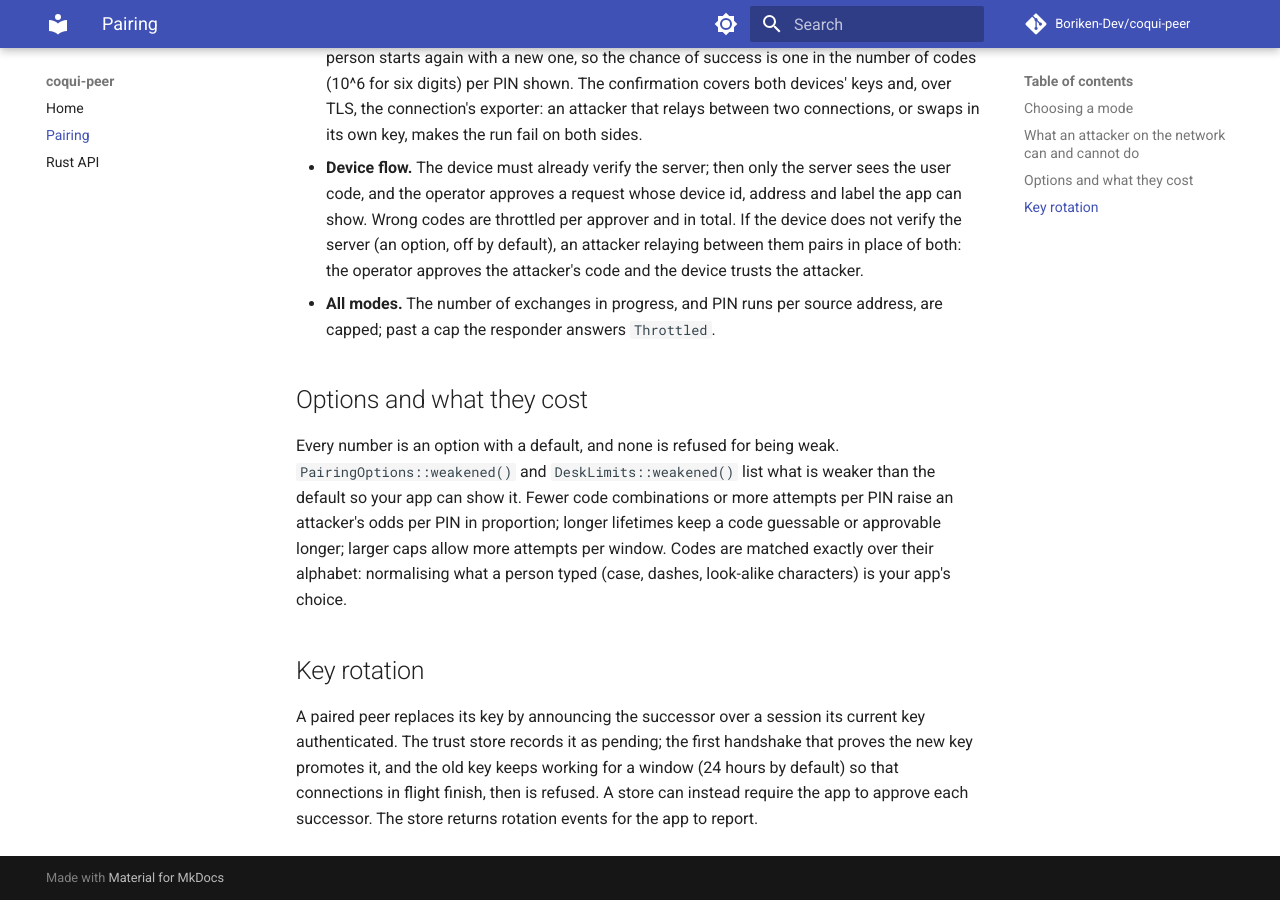
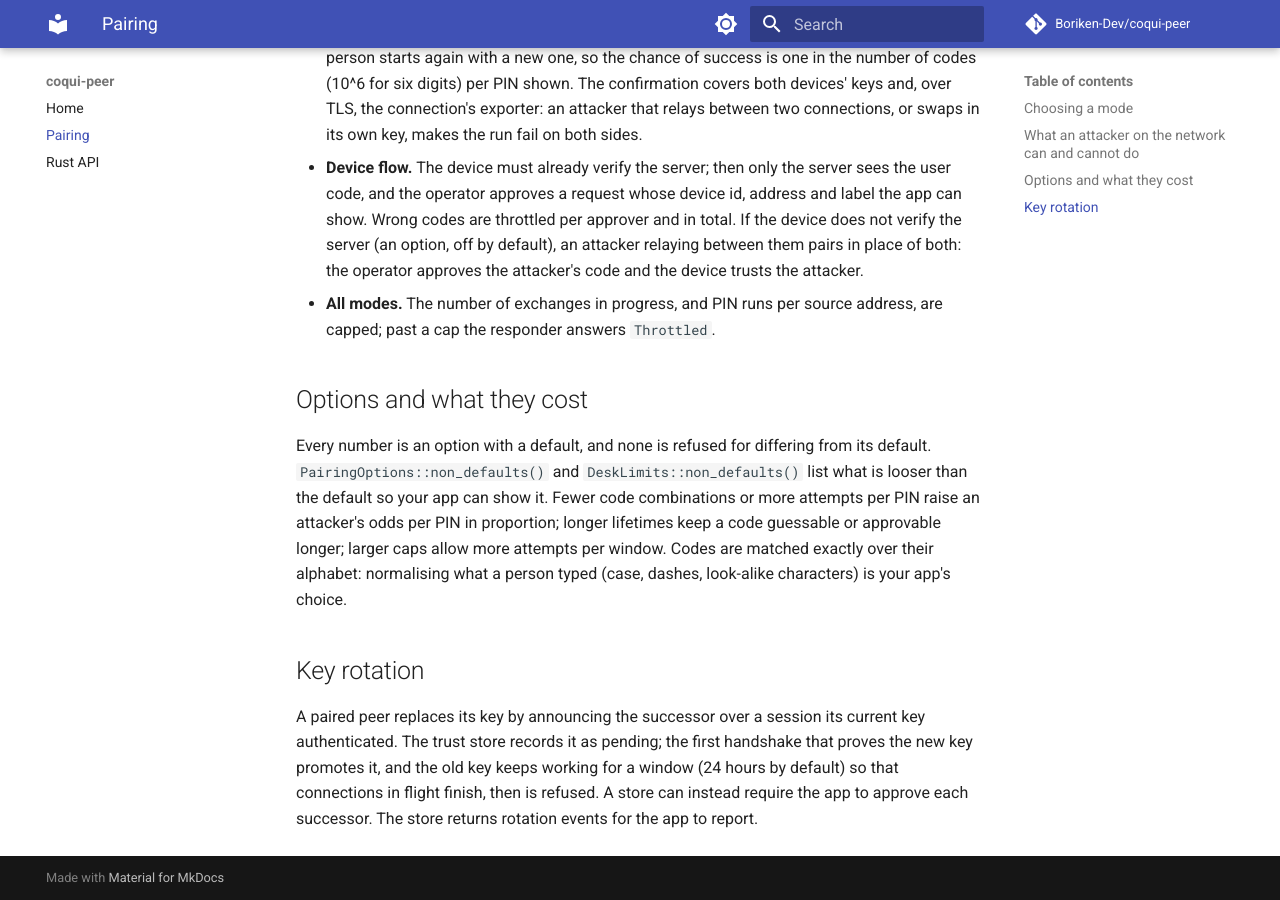
Before and after one commit to Boriken-Dev/coqui-peer, an MkDocs documentation site: the page built from docs/pairing.md, in a window 1280 px wide and 900 px high, scrolled down 923 px. Built offline with MkDocs 1.6.1 and Material for MkDocs 9.7.7, drawn with Linux system fonts in a browser that asks for light colours; comment, search, counter and statistics services are not loaded.

Commit message:
docs: a non-default setting in the header, README, pairing guide and changelog

```diff
--- a/docs/pairing.md
+++ b/docs/pairing.md
@@ -37,8 +37,8 @@ A responder turns off the modes it does not offer (`PairingOptions`).
 
 ## Options and what they cost
 
-Every number is an option with a default, and none is refused for being weak.
-`PairingOptions::weakened()` and `DeskLimits::weakened()` list what is weaker than the default
+Every number is an option with a default, and none is refused for differing from its default.
+`PairingOptions::non_defaults()` and `DeskLimits::non_defaults()` list what is looser than the default
 so your app can show it. Fewer code combinations or more attempts per PIN raise an attacker's
 odds per PIN in proportion; longer lifetimes keep a code guessable or approvable longer; larger
 caps allow more attempts per window. Codes are matched exactly over their alphabet: normalising
```
Also changed, not shown: AGENTS.md (+7 -6 lines), CHANGELOG.md (+5 -0 lines), README.md (+1 -1 lines).
